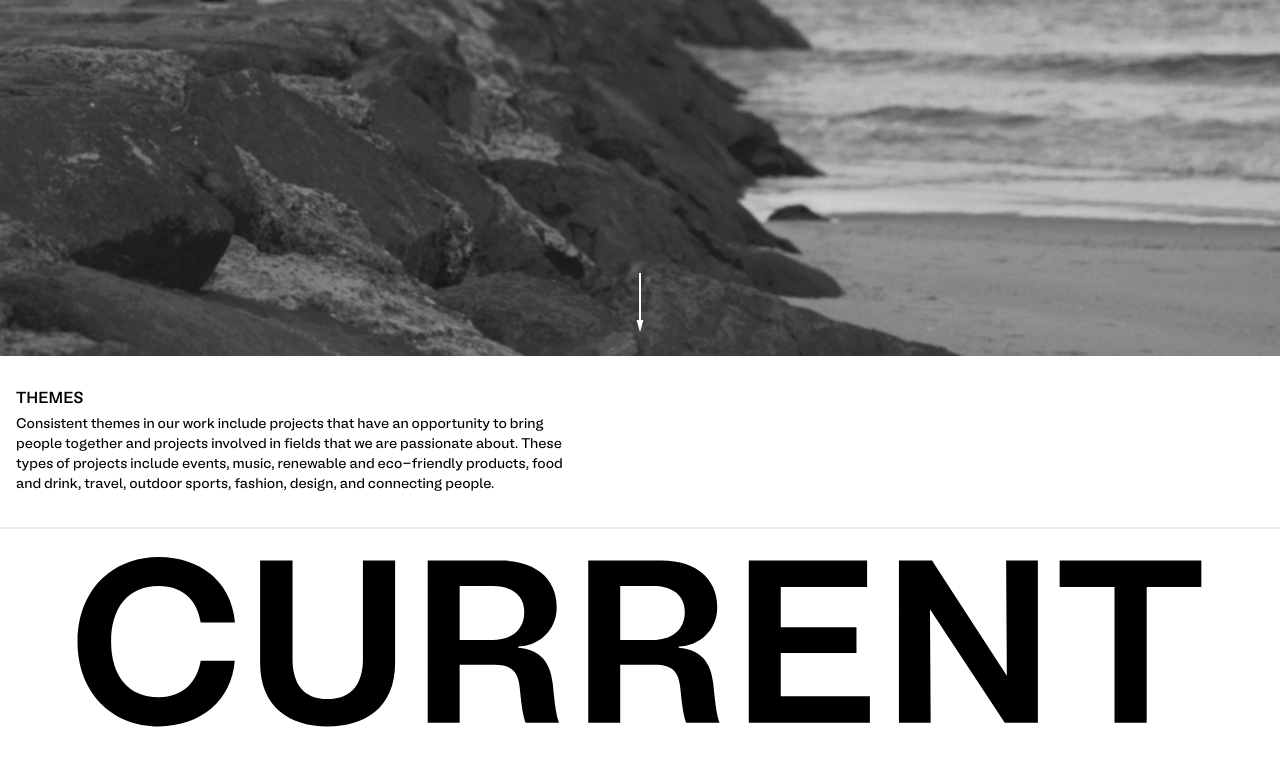
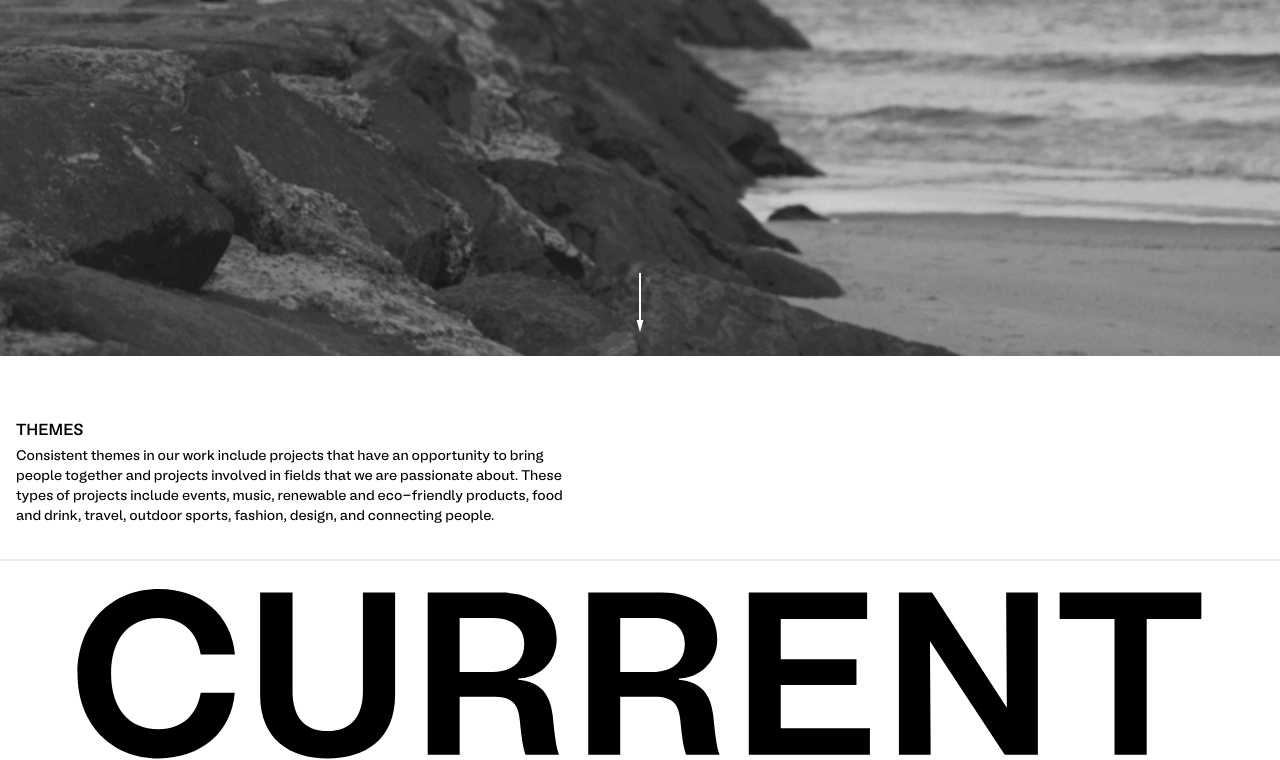
Before and after one commit to masonomara/current, a Next.js app: page /about in a window 1280 px wide. Shown: the part 444-1204 px from the top of the page. Built offline with nearby package versions, Linux system fonts and the light colour scheme.

Commit message:
idk tried to set up static props

```diff
--- a/styles/clientCard.module.css
+++ b/styles/clientCard.module.css
@@ -3,7 +3,7 @@
   min-height: 100%;
   display: flex;
   flex-direction: column;
-  gap: 8px;
+  gap: 12px;
 }
 .photo {
   aspect-ratio: 1 / 1;
@@ -16,7 +16,7 @@
   width: 100%;
   display: flex;
   flex-direction: column;
-  gap: 3px;
+  gap: 5px;
 }
 .title {
   font-family: BLMelodyMono;
--- a/styles/description.module.css
+++ b/styles/description.module.css
@@ -4,7 +4,7 @@
   justify-content: flex-start;
   align-items: flex-start;
   gap: 5px;
-  padding: 32px 16px;
+  padding: 64px 16px 32px 16px;
 }
 .border {
   border-bottom: 1px solid rgba(0,0,0,0.08);
--- a/styles/serviceCard.module.css
+++ b/styles/serviceCard.module.css
@@ -3,7 +3,7 @@
   min-height: 100%;
   display: flex;
   flex-direction: column;
-  gap: 8px;
+  gap: 12px;
 }
 .photo {
   aspect-ratio: 16 / 9;
@@ -16,7 +16,7 @@
   width: 100%;
   display: flex;
   flex-direction: column;
-  gap: 3px;
+  gap: 5px;
 }
 .title {
   font-family: BLMelodyMono;
```
Also changed, not shown: pages/[client].js (added, +48 -0 lines).
